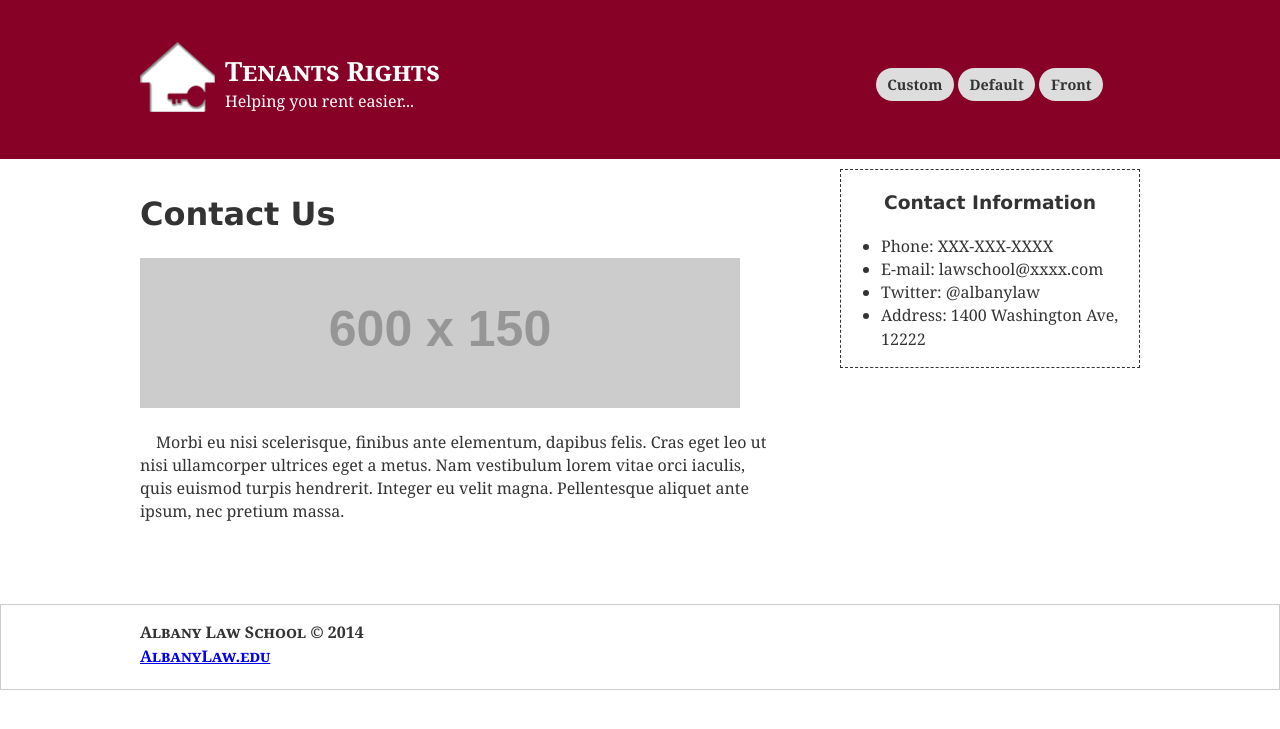
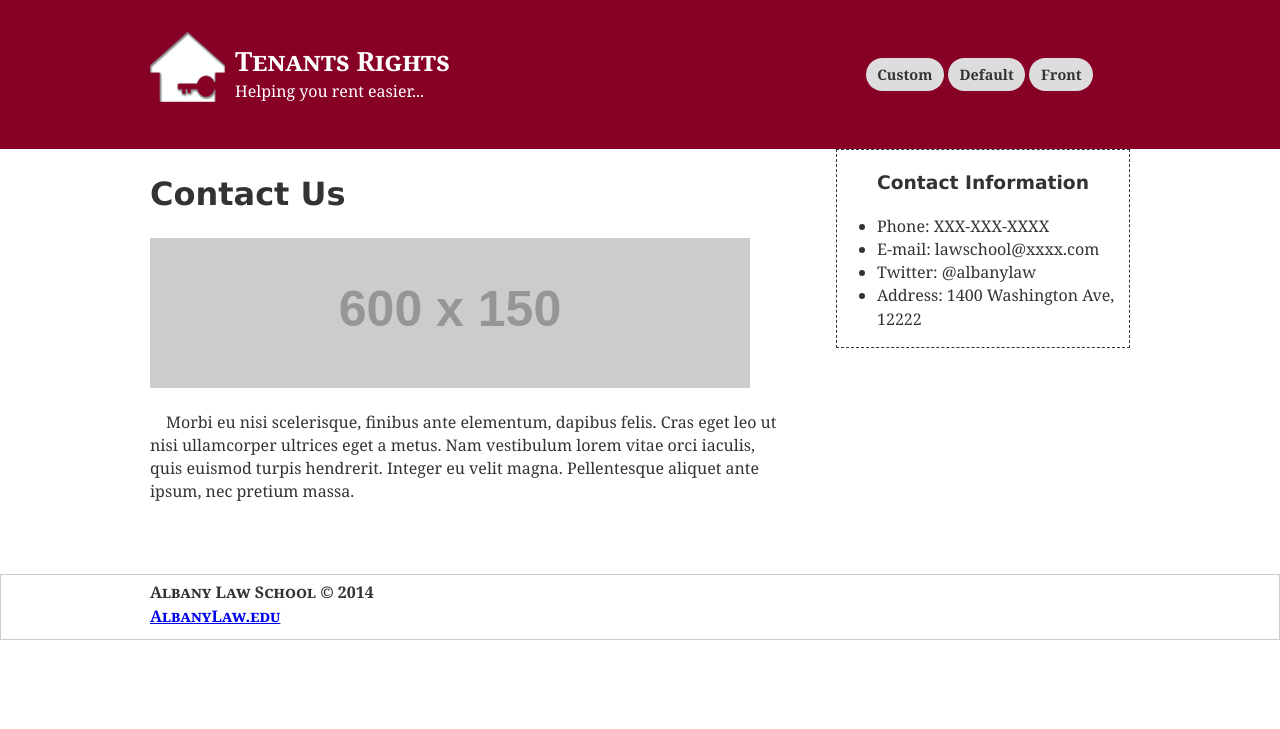
Before and after one commit to iinf362/team5, a Jekyll site: the page built from custom-page.html, in a window 1280 px wide. Shown: the top 729 px of the page. Built offline with Jekyll 4.4.1, drawn with Linux system fonts in a browser that asks for light colours; nearby versions of some CDN libraries; library files that are not in the unit come from our copies.

Commit message:
Style Adjust

```diff
--- a/css/style.css
+++ b/css/style.css
@@ -148,7 +148,7 @@ h3{
 .container{
 	max-width: 1000px;
 	margin: 0 auto;
-	padding: 10px 0;
+	padding: 0 10px;
 }
 
 .hero-img{
```
